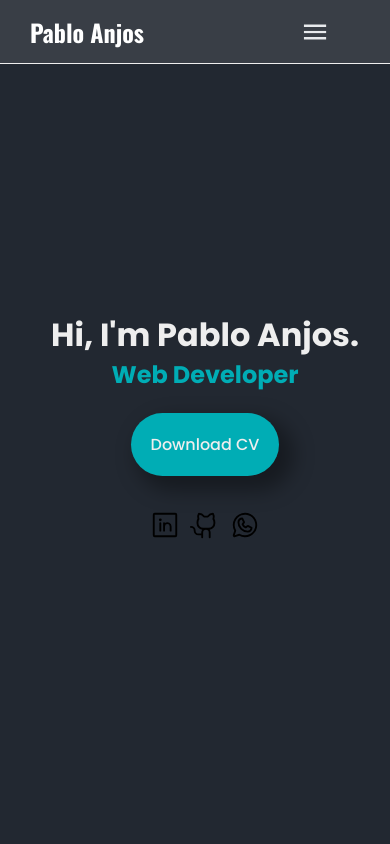
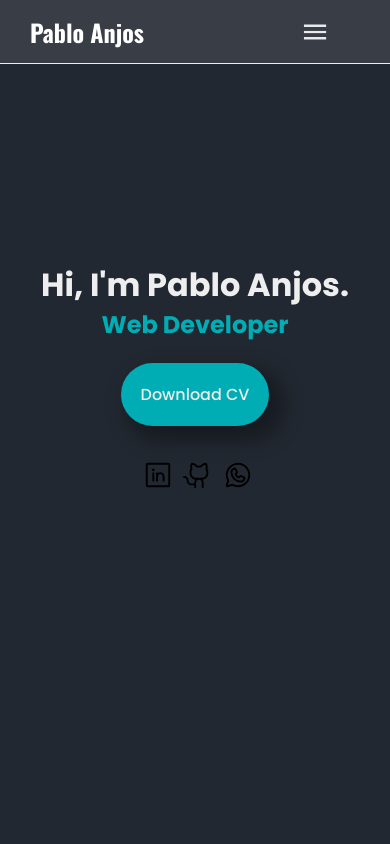
Before and after one commit to PabloAnjos/Portifolio, a React (Vite) app: page / in a window 390 px wide. Shown: the top 844 px of the page. Built offline with nearby package versions, Linux system fonts and the light colour scheme.

Commit message:
Responsividade

```diff
--- a/src/styles/sectionAboutMe.scss
+++ b/src/styles/sectionAboutMe.scss
@@ -65,7 +65,7 @@
 @media screen and (max-width: 768px) {
   .section-about-me {
     width: 100%;
-    height: 60vh;
+    height: 70vh;
   }
 
   #paragraph-about-me {
--- a/src/styles/sectionContact.scss
+++ b/src/styles/sectionContact.scss
@@ -120,7 +120,7 @@
 @media screen and (max-width: 768px) {
   .section-contact {
     width: 100%;
-    height: 90vh;
+    height: 100vh;
     margin-top: 200px;
 
     .container-images-contact {
--- a/src/styles/sectionHome.scss
+++ b/src/styles/sectionHome.scss
@@ -88,10 +88,10 @@
 @media screen and (max-width: 768px) {
   .section-home-page {
     width: 100%;
-    height: 60vh;
+    height: 70vh;
 
     div {
-      margin: 300px 0px 0px 40px;
+      margin: 250px 0px 0px 30px;
       width: 100%;
     }
 
@@ -118,7 +118,7 @@
 
     .container-icons {
       margin-top: -100px;
-      margin-left: 5px;
+      margin-left: -2px;
     }
 
     img {
--- a/src/styles/sectionWorks.scss
+++ b/src/styles/sectionWorks.scss
@@ -29,7 +29,7 @@
 @media screen and (max-width: 768px) {
   .section-works {
     width: 100%;
-    height: 80vh;
+    height: 100vh;
 
     h1 {
       font-size: 2rem;
```
